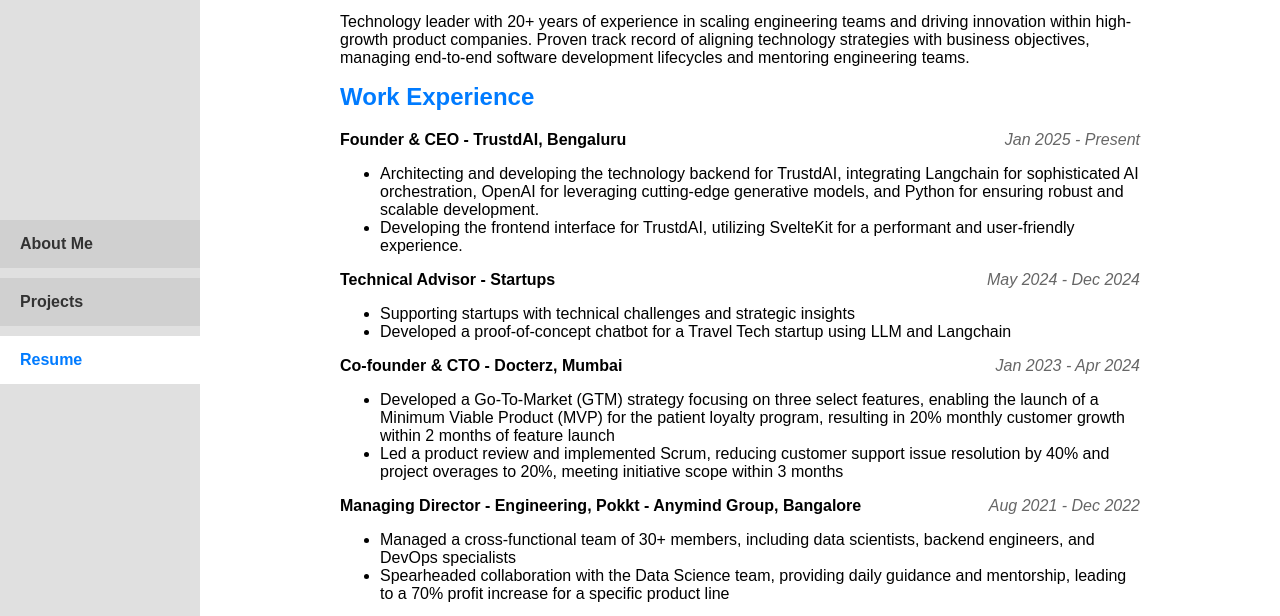
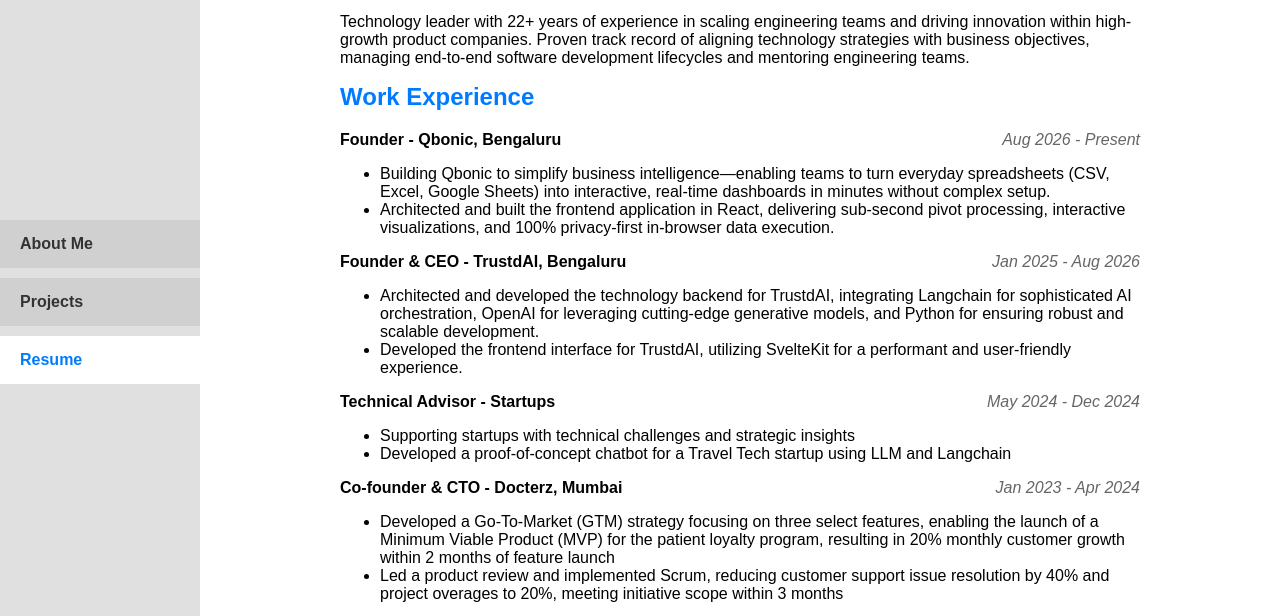
Before and after one commit to gargshailesh/gargshailesh.github.io, a plain HTML site: page resume.html in a window 1280 px wide. Shown: the part 113-729 px from the top of the page. Drawn offline with Linux system fonts and the light colour scheme.

Commit message:
Update resume with Qbonic experience, TrustdAI end date, and React skills

```diff
--- a/resume.html
+++ b/resume.html
@@ -1,46 +1,59 @@
 <!DOCTYPE html>
 <html lang="en">
+
 <head>
     <meta charset="UTF-8">
     <meta name="viewport" content="width=device-width, initial-scale=1.0">
     <title>Shailesh Garg - Resume</title>
     <link rel="stylesheet" href="style.css">
-    <script src="https://cdnjs.cloudflare.com/ajax/libs/html2pdf.js/0.10.1/html2pdf.bundle.min.js" integrity="sha512-GsLlZN/3F2ErC5ifS5QtgpiJtWd43JWSuIgh7mbzZ8zBps+dvLusV+eNQATqgA/HdeKFVgA5v3S/cIrLF7QnIg==" crossorigin="anonymous" referrerpolicy="no-referrer"></script>
+    <script src="https://cdnjs.cloudflare.com/ajax/libs/html2pdf.js/0.10.1/html2pdf.bundle.min.js"
+        integrity="sha512-GsLlZN/3F2ErC5ifS5QtgpiJtWd43JWSuIgh7mbzZ8zBps+dvLusV+eNQATqgA/HdeKFVgA5v3S/cIrLF7QnIg=="
+        crossorigin="anonymous" referrerpolicy="no-referrer"></script>
     <style>
         @media print {
-            .sidebar, .download-btn {
+
+            .sidebar,
+            .download-btn {
                 display: none;
             }
+
             #resume-content {
                 width: 100%;
             }
         }
+
         #resume-content {
             max-width: 800px;
             margin: 0 auto;
             padding: 20px;
         }
+
         .section {
             margin-bottom: 20px;
         }
+
         .job {
             margin-bottom: 15px;
         }
+
         .job-header {
             display: flex;
             justify-content: space-between;
             align-items: baseline;
             flex-wrap: wrap;
         }
+
         .job-title {
             font-weight: bold;
             margin-right: 15px;
         }
+
         .job-period {
             font-style: italic;
             color: #666;
             white-space: nowrap;
         }
+
         .download-btn {
             float: right;
             padding: 10px 20px;
@@ -50,11 +63,13 @@
             border-radius: 5px;
             cursor: pointer;
         }
+
         .download-btn:hover {
             background-color: #0056b3;
         }
     </style>
 </head>
+
 <body>
     <div class="container">
         <nav class="sidebar">
@@ -70,21 +85,41 @@
                 <h1>Shailesh Garg</h1>
                 <div class="contact-info">
                     gshailesh@gmail.com | +91 6362387853, 9986537666 |
-                        <a href="https://www.linkedin.com/in/your-profile">LinkedIn</a>
+                    <a href="https://www.linkedin.com/in/gshailesh">LinkedIn</a>
                 </div>
 
-                    <p>Technology leader with 20+ years of experience in scaling engineering teams and driving innovation within high-growth product companies. Proven track record of aligning technology strategies with business objectives, managing end-to-end software development lifecycles and mentoring engineering teams.</p>
+                <p>Technology leader with 22+ years of experience in scaling engineering teams and driving innovation
+                    within high-growth product companies. Proven track record of aligning technology strategies with
+                    business objectives, managing end-to-end software development lifecycles and mentoring engineering
+                    teams.</p>
 
                 <div class="section">
                     <h2>Work Experience</h2>
                     <div class="job">
                         <div class="job-header">
-                                <div class="job-title">Founder & CEO - TrustdAI, Bengaluru</div>
-                                <div class="job-period">Jan 2025 - Present</div>
+                            <div class="job-title">Founder - Qbonic, Bengaluru</div>
+                            <div class="job-period">Aug 2026 - Present</div>
                         </div>
                         <ul>
-                                <li>Architecting and developing the technology backend for TrustdAI, integrating Langchain for sophisticated AI orchestration, OpenAI for leveraging cutting-edge generative models, and Python for ensuring robust and scalable development.</li>
-                                <li>Developing the frontend interface for TrustdAI, utilizing SvelteKit for a performant and user-friendly experience.</li>
+                            <li>Building Qbonic to simplify business intelligence—enabling teams to turn everyday
+                                spreadsheets (CSV, Excel, Google Sheets) into interactive, real-time dashboards in
+                                minutes without complex setup.</li>
+                            <li>Architected and built the frontend application in React, delivering sub-second pivot
+                                processing, interactive visualizations, and 100% privacy-first in-browser data
+                                execution.</li>
+                        </ul>
+                    </div>
+                    <div class="job">
+                        <div class="job-header">
+                            <div class="job-title">Founder & CEO - TrustdAI, Bengaluru</div>
+                            <div class="job-period">Jan 2025 - Aug 2026</div>
+                        </div>
+                        <ul>
+                            <li>Architected and developed the technology backend for TrustdAI, integrating Langchain for
+                                sophisticated AI orchestration, OpenAI for leveraging cutting-edge generative models,
+                                and Python for ensuring robust and scalable development.</li>
+                            <li>Developed the frontend interface for TrustdAI, utilizing SvelteKit for a performant and
+                                user-friendly experience.</li>
                         </ul>
                     </div>
                     <div class="job">
@@ -94,7 +129,8 @@
                         </div>
                         <ul>
                             <li>Supporting startups with technical challenges and strategic insights</li>
-                                <li>Developed a proof-of-concept chatbot for a Travel Tech startup using LLM and Langchain</li>
+                            <li>Developed a proof-of-concept chatbot for a Travel Tech startup using LLM and Langchain
+                            </li>
                         </ul>
                     </div>
                     <div class="job">
@@ -103,18 +139,24 @@
                             <div class="job-period">Jan 2023 - Apr 2024</div>
                         </div>
                         <ul>
-                                <li>Developed a Go-To-Market (GTM) strategy focusing on three select features, enabling the launch of a Minimum Viable Product (MVP) for the patient loyalty program, resulting in 20% monthly customer growth within 2 months of feature launch</li>
-                                <li>Led a product review and implemented Scrum, reducing customer support issue resolution by 40% and project overages to 20%, meeting initiative scope within 3 months</li>
+                            <li>Developed a Go-To-Market (GTM) strategy focusing on three select features, enabling the
+                                launch of a Minimum Viable Product (MVP) for the patient loyalty program, resulting in
+                                20% monthly customer growth within 2 months of feature launch</li>
+                            <li>Led a product review and implemented Scrum, reducing customer support issue resolution
+                                by 40% and project overages to 20%, meeting initiative scope within 3 months</li>
                         </ul>
                     </div>
                     <div class="job">
                         <div class="job-header">
-                                <div class="job-title">Managing Director - Engineering, Pokkt - Anymind Group, Bangalore</div>
+                            <div class="job-title">Managing Director - Engineering, Pokkt - Anymind Group, Bangalore
+                            </div>
                             <div class="job-period">Aug 2021 - Dec 2022</div>
                         </div>
                         <ul>
-                                <li>Managed a cross-functional team of 30+ members, including data scientists, backend engineers, and DevOps specialists</li>
-                                <li>Spearheaded collaboration with the Data Science team, providing daily guidance and mentorship, leading to a 70% profit increase for a specific product line</li>
+                            <li>Managed a cross-functional team of 30+ members, including data scientists, backend
+                                engineers, and DevOps specialists</li>
+                            <li>Spearheaded collaboration with the Data Science team, providing daily guidance and
+                                mentorship, leading to a 70% profit increase for a specific product line</li>
                         </ul>
                     </div>
                     <div class="job">
@@ -123,10 +165,17 @@
                             <div class="job-period">Jun 2011 - Mar 2021</div>
                         </div>
                         <ul>
-                                <li>Grew from Lead Engineer to CTO in 9 years, leading roadmap implementation, customer interaction, fostering innovation, and ensuring best practices and timely delivery in a high-growth environment</li>
-                                <li>Bootstrapped the Cost per App Install business and scaled it to $1M revenue within the first year of inception by collaborating with sales, customer support, product and engineering</li>
-                                <li>Led the engineering team in successfully achieving a 3X increase in traffic capacity to manage 100B Bid Requests / day, while simultaneously reducing bid listening costs by 70%</li>
-                                <li>Increased team productivity by 3X through re-designed the architecture of the UI, reducing the page load time by 60% and code base by 80%</li>
+                            <li>Grew from Lead Engineer to CTO in 9 years, leading roadmap implementation, customer
+                                interaction, fostering innovation, and ensuring best practices and timely delivery in a
+                                high-growth environment</li>
+                            <li>Bootstrapped the Cost per App Install business and scaled it to $1M revenue within the
+                                first year of inception by collaborating with sales, customer support, product and
+                                engineering</li>
+                            <li>Led the engineering team in successfully achieving a 3X increase in traffic capacity to
+                                manage 100B Bid Requests / day, while simultaneously reducing bid listening costs by 70%
+                            </li>
+                            <li>Increased team productivity by 3X through re-designed the architecture of the UI,
+                                reducing the page load time by 60% and code base by 80%</li>
                         </ul>
                     </div>
                 </div>
@@ -190,10 +239,13 @@
                         </div>
                     </div>
                     <div class="skills-list">
-                            <p><strong>Technical Skills:</strong> Python, Generative AI, Big Data, Hadoop, Java, AWS, GCP, Langchain, SvelteKit</p>
+                        <p><strong>Technical Skills:</strong> React, Frontend Application Development, Python,
+                            Generative AI, Langchain, SvelteKit, Big Data, Hadoop, Java, AWS, GCP</p>
                         <p><strong>Databases:</strong> MySQL, PostgreSQL, Vertica, Redshift, Big Query, NoSQL</p>
-                            <p><strong>Product Skills:</strong> Agile Methodologies, Best Practices, Product Prioritization</p>
-                            <p><strong>Competencies:</strong> Mentorship, Scaling, Cross-Functional Team Collaboration, Cloud Computing, Architecture and Code Reviews</p>
+                        <p><strong>Product Skills:</strong> Agile Methodologies, Best Practices, Product Prioritization
+                        </p>
+                        <p><strong>Competencies:</strong> Mentorship, Scaling, Cross-Functional Team Collaboration,
+                            Cloud Computing, Architecture and Code Reviews</p>
                     </div>
                 </div>
             </div>
@@ -215,4 +267,5 @@
         }
     </script>
 </body>
+
 </html>
```
Lines whose indentation alone changed are shown as unchanged.
